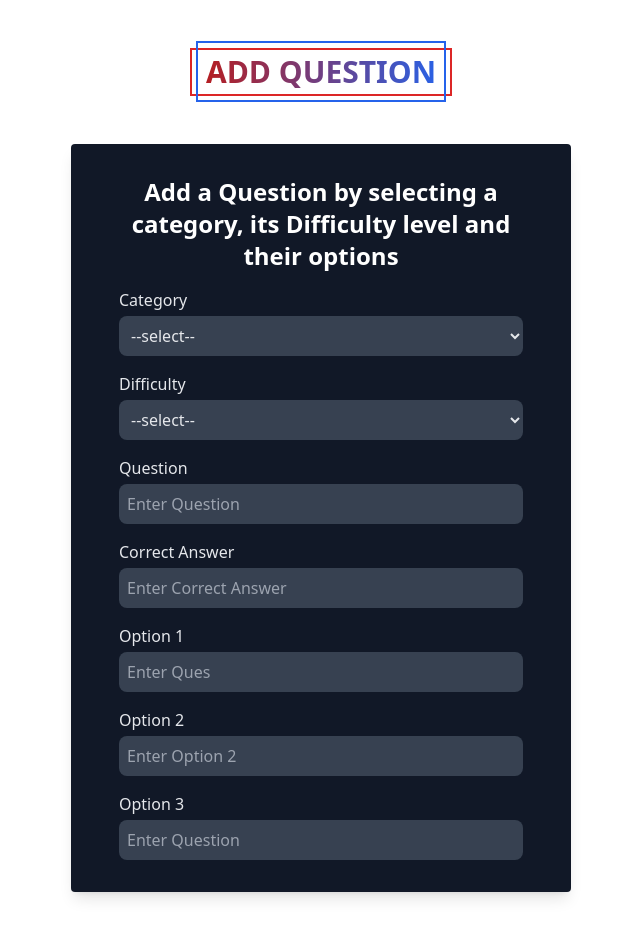
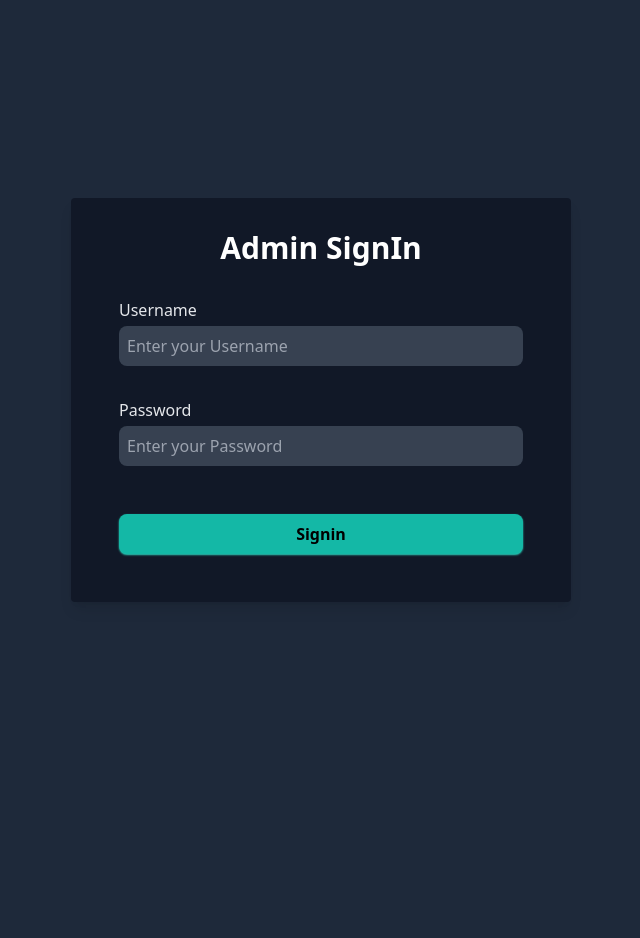
Before and after one commit to Sanikagoyal28/pivot_frontend, a React (Create React App) app: page /admin in a window 1280 px wide. Shown: the whole page, without its empty margins (319-959 px from the left). After the commit the page ends 800 px from the top, so only its background shows below. Built offline with nearby package versions, Linux system fonts and the light colour scheme.

Commit message:
admin section with input handling added

```diff
--- a/src/App.js
+++ b/src/App.js
@@ -1,11 +1,16 @@
 import React from 'react';
 import Login from './components/admin/login';
 import AddQues from './components/admin/addQues';
+import { BrowserRouter, Route, Routes } from 'react-router-dom';
 
 function App() {
   return <>
-    {/* <Login /> */}
-    <AddQues />
+    <BrowserRouter>
+      <Routes>
+        <Route path="/admin" exact element={<Login />} />
+        <Route path="/admin/addQues" exact element={<AddQues />} />
+      </Routes>
+    </BrowserRouter>
   </>
 }
 
--- a/src/components/admin/addQues.jsx
+++ b/src/components/admin/addQues.jsx
@@ -1,59 +1,85 @@
+import { useState } from "react"
+import Input from "./input"
 
 function AddQues() {
+
+    const [inputs, setInputs] = useState({
+        category: "",
+        difficulty: "",
+        question: "",
+        correct_answer: "",
+        option1:"",
+        option2:"",
+        option3:"",
+        incorrect_answers: [
+        ]
+    })
+
+    function handleChange(identifier, value) {
+            setInputs({
+                ...inputs,
+                [identifier]: value
+            })
+    }
+
+    function handleSubmit(e) {
+        e.preventDefault()
+        const data = {
+            category: inputs.category,
+            difficulty: inputs.difficulty,
+            question: inputs.question,
+            correct_answer: inputs.correct_answer,
+            incorrect_answers: [
+                inputs.option1, inputs.option2, inputs.option3
+            ]
+        }
+
+        console.log(data)
+    }
+
     return <>
         <section className="flex flex-col justify-center items-center w-full py-12">
-            <div className="border-red-600 border-2 inline px-[4px] py-1 text-center mb-12">
-                <p className="border-blue-600 p-2 text-3xl border-2 bg-gradient-to-r from-red-700 to-blue-600 bg-clip-text inline font-bold" style={{
+            <div className="border-red-400 border-2 inline px-[4px] py-1 text-center mb-12">
+                <p className="border-blue-500 p-2 text-3xl border-2 bg-gradient-to-r from-red-500 to-blue-400 bg-clip-text inline font-bold" style={{
                     WebkitTextFillColor: "transparent"
                 }}>ADD QUESTION</p>
             </div>
-            <form className="flx flex-col justify-center items-center bg-gray-900 py-4 px-12 text-white w-11/12 rounded shadow-lg max-w-[500px] mx-auto">
+            <form className="flx flex-col justify-center items-center bg-gray-900 py-4 px-12 text-white w-11/12 rounded shadow-lg max-w-[500px] mx-auto" onSubmit={handleSubmit}>
                 <h2 className="font-semibold text-2xl text-center my-4">Add a Question by selecting a category, its Difficulty level and their options</h2>
                 <div className="flex flex-col max-w-4/5 w-full mx-auto my-4 text-gray-200">
                     <label className="text-base mb-1">Category</label>
-                    <select className="bg-gray-700 rounded-lg p-2 outline-none focus:bg-gray-800 focus:border border-gray-700">
+                    <select className="bg-gray-700 rounded-lg p-2 outline-none focus:bg-gray-800 focus:border border-gray-700" required onChange={(e) => {
+                        handleChange("category", e.target.value)
+                    }}>
                         <option value="">--select--</option>
-                        <option value="">General Knowledge</option>
-                        <option value="">Science</option>
-                        <option value="">Sports</option>
-                        <option value="">Music</option>
+                        <option value="general_knowledge">General Knowledge</option>
+                        <option value="science">Science</option>
+                        <option value="sports">Sports</option>
+                        <option value="music">Music</option>
                     </select>
                 </div>
 
                 <div className="flex flex-col max-w-4/5 w-full mx-auto my-4 text-gray-200">
                     <label className="text-base mb-1">Difficulty</label>
-                    <select className="bg-gray-700 rounded-lg p-2 outline-none focus:bg-gray-800 focus:border border-gray-700">
+                    <select className="bg-gray-700 rounded-lg p-2 outline-none focus:bg-gray-800 focus:border border-gray-700" required onChange={(e) => {
+                        handleChange("difficulty", e.target.value)
+                    }}>
                         <option value="">--select--</option>
-                        <option value="">Easy</option>
-                        <option value="">Medium</option>
-                        <option value="">Hard</option>
+                        <option value="easy">Easy</option>
+                        <option value="medium">Medium</option>
+                        <option value="hard">Hard</option>
                     </select>
                 </div>
 
-                <div className="flex flex-col max-w-4/5 w-full mx-auto my-4 text-gray-200">
-                    <label className="text-base mb-1">Question</label>
-                    <input type="text" placeholder="Enter Question" className="bg-gray-700 rounded-lg p-2 outline-none focus:bg-gray-800 focus:border border-gray-700" />
-                </div>
+                <Input label="Question" placeholder="Enter Question" name="question" onChange={handleChange} />
+                <Input label="Correct Answer" placeholder="Enter Correct Answer" name="correct_answer" onChange={handleChange} />
+                <Input label="Option 1" placeholder="Enter Option 1" name="option1" onChange={handleChange} />
+                <Input label="Option 2" placeholder="Enter Option 2" name="option2" onChange={handleChange} />
+                <Input label="Option 3" placeholder="Enter Option 3" name="option3" onChange={handleChange} />
 
-                <div className="flex flex-col max-w-4/5 w-full mx-auto my-4 text-gray-200">
-                    <label className="text-base mb-1">Correct Answer</label>
-                    <input type="text" placeholder="Enter Correct Answer" className="bg-gray-700 rounded-lg p-2 outline-none focus:bg-gray-800 focus:border border-gray-700" />
-                </div>
-
-                <div className="flex flex-col max-w-4/5 w-full mx-auto my-4 text-gray-200">
-                    <label className="text-base mb-1">Option 1</label>
-                    <input type="text" placeholder="Enter Ques" className="bg-gray-700 rounded-lg p-2 outline-none focus:bg-gray-800 focus:border border-gray-700" />
-                </div>
-                <div className="flex flex-col max-w-4/5 w-full mx-auto my-4 text-gray-200">
-                    <label className="text-base mb-1">Option 2</label>
-                    <input type="text" placeholder="Enter Option 2" className="bg-gray-700 rounded-lg p-2 outline-none focus:bg-gray-800 focus:border border-gray-700" />
-                </div>
-                <div className="flex flex-col max-w-4/5 w-full mx-auto my-4 text-gray-200">
-                    <label className="text-base mb-1">Option 3</label>
-                    <input type="text" placeholder="Enter Question" className="bg-gray-700 rounded-lg p-2 outline-none focus:bg-gray-800 focus:border border-gray-700" />
-                </div>
+                <button type="submit" className="w-full mt-6 mb-8 text-black bg-teal-500 shadow-sm shadow-teal-400 rounded-lg focus:bg-teal-600 duration-300 ease-in p-2 font-semibold max-w-4/5 outline-none hover:scale-[1.02]">Signin</button>
             </form>
-        </section >
+        </section>
 
     </>
 }
--- a/src/components/admin/input.jsx
+++ b/src/components/admin/input.jsx
@@ -0,0 +1,16 @@
+
+
+function Input(props) {
+
+    function handleChange (e){
+        props.onChange(props.name, e.target.value)
+    }
+    return <>
+        <div className="flex flex-col max-w-4/5 w-full mx-auto my-4 text-gray-200">
+            <label className="text-base mb-1">{props.label}</label>
+            <input className=" bg-gray-700 rounded-lg p-2 outline-none focus:bg-gray-800 focus:border border-gray-700" placeholder={props.placeholder} type="text" required onChange={handleChange} />
+        </div>
+    </>
+}
+
+export default Input
--- a/src/components/admin/login.jsx
+++ b/src/components/admin/login.jsx
@@ -1,19 +1,38 @@
-
+import { useDispatch } from "react-redux"
+import Input from "./input"
+import { useState } from "react"
 
 function Login() {
+
+    const [inputs, setInputs] = useState({
+        username: "",
+        password: ""
+    })
+    const dispatch = useDispatch()
+
+    function handleChange(identifier, value) {
+        setInputs({
+            ...inputs,
+            [identifier]: value
+        })
+    }
+
+    function handleSubmit(e){
+        e.preventDefault()
+        const data = {
+            username: inputs.username,
+            password: inputs.password
+        }
+
+        console.log(data)
+    }
     return <>
-        <div className="flex flex-col justify-center h-screen bg-blue-300 w-full">
-            <form className="flex flex-col justify-center items-center bg-gray-900 py-4 px-12 text-white w-11/12 rounded shadow-lg max-w-[500px] mx-auto">
+        <div className="flex flex-col justify-center h-screen w-full">
+            <form className="flex flex-col justify-center items-center bg-gray-900 py-4 px-12 text-white w-11/12 rounded shadow-lg max-w-[500px] mx-auto" onSubmit={handleSubmit}>
                 <h2 className="font-bold text-3xl text-center my-4">Admin SignIn</h2>
-                <div className="flex flex-col max-w-4/5 w-full mx-auto my-4 text-gray-200">
-                    <label className="text-base mb-1">Username</label>
-                    <input className="bg-gray-700 rounded-lg p-2 outline-none focus:bg-gray-800 focus:border border-gray-700" placeholder="Enter your Username" type="text" required />
-                </div>
-                <div className="flex flex-col max-w-4/5 w-full mx-auto my-4 text-gray-200">
-                    <label className="text-base mb-1">Password</label>
-                    <input className=" bg-gray-700 rounded-lg p-2 outline-none focus:bg-gray-800 focus:border border-gray-700" placeholder="Enter your Password" type="text" required />
-                </div>
-                <button className="w-full my-8 text-black bg-teal-500 shadow-sm shadow-teal-400 rounded-lg focus:bg-teal-600 duration-300 ease-in p-2 font-semibold max-w-4/5 outline-none hover:scale-[1.02]">Signin</button>
+                <Input label="Username" placeholder="Enter your Username" name="username" onChange={handleChange} />
+                <Input label="Password" placeholder="Enter your Password" name="password" onChange={handleChange} />
+                <button type="submit" className="w-full my-8 text-black bg-teal-500 shadow-sm shadow-teal-400 rounded-lg focus:bg-teal-600 duration-300 ease-in p-2 font-semibold max-w-4/5 outline-none hover:scale-[1.02]">Signin</button>
             </form>
         </div>
     </>
--- a/src/index.css
+++ b/src/index.css
@@ -2,6 +2,6 @@
 @tailwind components;
 @tailwind utilities;
 
-/* body{
-  background-color: #1e1413;
-} */
+body{
+  background-color: #1e293a;
+}
--- a/src/index.js
+++ b/src/index.js
@@ -2,10 +2,17 @@ import React from 'react';
 import ReactDOM from 'react-dom/client';
 import './index.css';
 import App from './App';
+import { Provider } from 'react-redux';
+import store, { persistor } from './redux/store';
+import { PersistGate } from 'redux-persist/es/integration/react';
 
 const root = ReactDOM.createRoot(document.getElementById('root'));
 root.render(
   <React.StrictMode>
-    <App />
+    <Provider store={store}>
+      <PersistGate persistor={persistor}>
+        <App />
+      </PersistGate>
+    </Provider>
   </React.StrictMode>
 );
--- /dev/null
+++ b/src/redux/BaseUrl.js
@@ -0,0 +1,5 @@
+import axios from 'axios';
+
+export default axios.create({
+    baseURL: '',
+})
--- /dev/null
+++ b/src/redux/store.js
@@ -0,0 +1,25 @@
+import { configureStore } from "@reduxjs/toolkit";
+import persistReducer from "redux-persist/es/persistReducer";
+import reducer from "./index.js";
+import thunk from 'redux-thunk';
+import persistStore from "redux-persist/es/persistStore";
+import localStorage from "redux-persist/es/storage/session";
+
+const composeEnhancers = window.__REDUX_DEVTOOLS_EXTENSION__ && window.__REDUX_DEVTOOLS_EXTENSION__()
+
+const persistConfig = {
+    key: 'root',
+    storage: localStorage
+}
+
+const persistreducer = persistReducer(persistConfig, reducer)
+
+const store = configureStore({
+    reducer: persistreducer,
+    composeEnhancers,
+    middleware: [thunk]
+})
+
+const persistor = persistStore(store)
+export default store
+export { persistor }
```
Also changed, not shown: package.json (+9 -0 lines), src/redux/adminSlice.js (added, +44 -0 lines), src/redux/index.js (added, +8 -0 lines), 1 other file (tests, documents, lock files or other folders).
